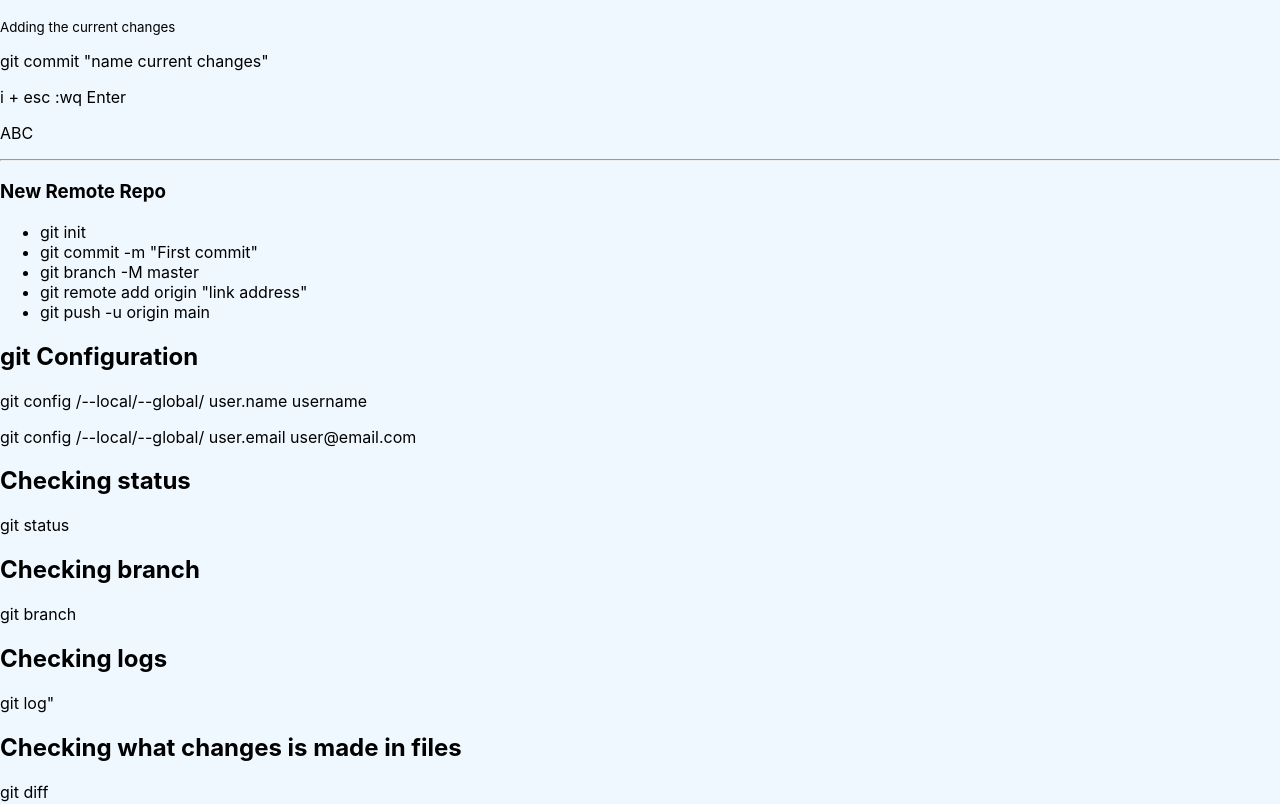
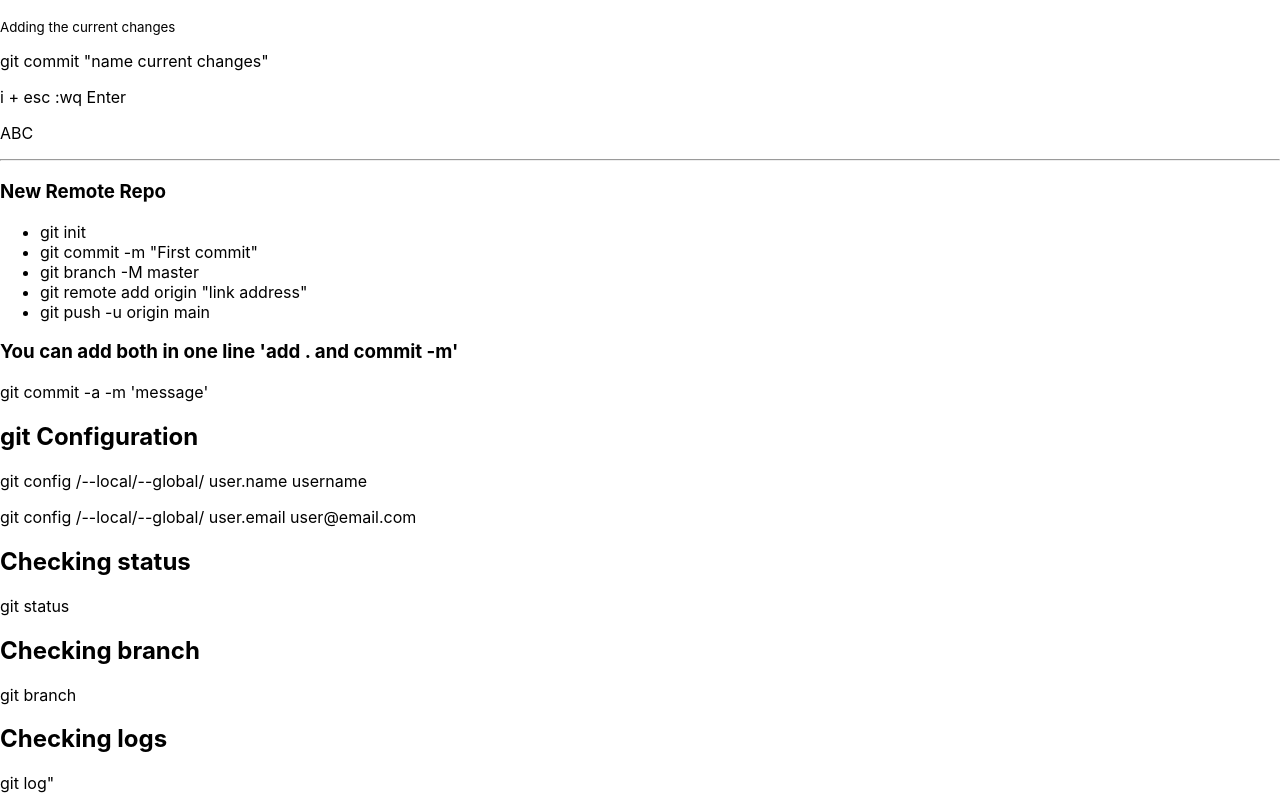
Before and after one commit to imehsans/gitexample, a React (Create React App) app: page / in a window 1280 px wide. Shown: the part 612-1416 px from the top of the page. Built offline with nearby package versions, Linux system fonts and the light colour scheme.

Commit message:
commit another changes

```diff
--- a/src/App.css
+++ b/src/App.css
@@ -1,3 +1,3 @@
 body {
-	background-color: aliceblue;
+	background-color: white;
 }
--- a/src/App.js
+++ b/src/App.js
@@ -35,6 +35,8 @@ function App() {
 					<li>git remote add origin "link address"</li>
 					<li>git push -u origin main</li>
 				</ul>
+				<h3>You can add both in one line 'add . and commit -m'</h3>
+				<p>git commit -a -m 'message'</p>
 			</div>
 			<div className="App">
 				<h2>git Configuration</h2>
```
